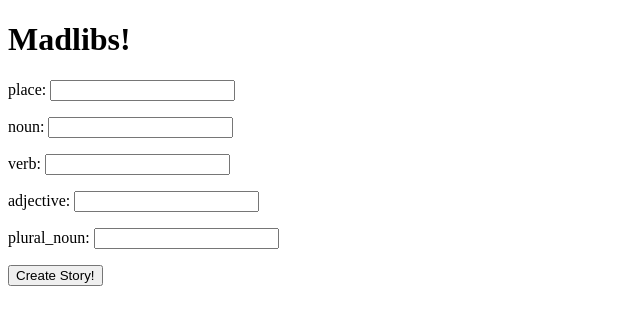
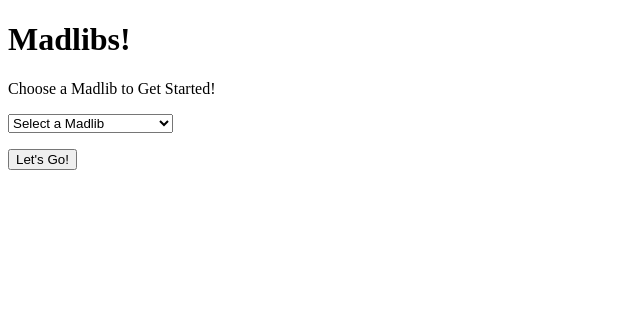
Before and after one commit to 15ogburnw/Unit_19.2_Flask_Jinja, a Flask app: page / in a window 1280 px wide. Shown: the top 325 px of the page, without its empty margins (0-640 px from the left). Run offline with Flask 2, Linux system fonts and the light colour scheme.

Commit message:
added template inheritance and option to select a madlib story

```diff
--- a/app.py
+++ b/app.py
@@ -1,19 +1,60 @@
-from flask import Flask, request, render_template
+from flask import Flask, request, render_template, flash, redirect
 from flask_debugtoolbar import DebugToolbarExtension
 from stories import Story
 
 app = Flask(__name__)
+app.config['SECRET_KEY'] = "oh-so-secret"
 
-story = Story(
-    ["place", "noun", "verb", "adjective", "plural_noun"],
-    """Once upon a time in a long-ago {place}, there lived a
-       large {adjective} {noun}. It loved to {verb} {plural_noun}."""
-)
+story = ''
+
+stories = {
+    'dragons': {
+        'name': 'Dragons',
+        'prompts': ['Color', 'Superlative', 'Adjective', 'Body Part (plural)', 'Body Part', 'Noun', 'Animal (plural)', 'Adjective2', 'Adjective3', 'Adjective4'],
+        'text': """The {Color} Dragon is the {Superlative} Dragon of all.
+                It has {Adjective} {body part (Plural)}, and a {Body Part} shaped like a {Noun}.
+                It loves to eat {Animal (plural)}, although it will feast on nearly anything.
+                It is {Adjective2} and {Adjective3}. You must be {Adjective4} around it,
+                or you may end up as it`s meal!"""
+    },
+    'wash-face': {
+        'name': 'How to Wash Your Face',
+        'prompts': ['Adverb', 'Noun', 'Liquid', 'Verb', 'Number', 'Noun (plural)', 'Verb2', 'Adjective', 'Noun2', 'Noun (plural)2', 'Illness', 'Occupation', 'Body Part (plural)', 'Body Part'],
+        'text': """In order to wash your face {Adverb}, you must wet your {Noun} in warm {Liquid}.
+        Then, {Verb} it across your face {Number} times. This will wash off any remaining {Noun (plural)}.
+        When you are done you should {Verb2} the cloth in {Adjective} water to clean it.
+        You should also wash your face with a {Noun2} to keep it smooth and shiny.
+        This will keep also keep away {Noun (plural)2}. Don`t worry. It is normal to experience {Illness} the first time you try this.
+        Consult your {Occupation} if you break out in {Body Part (plural)}. This works well on your {Body Part} too!""",
+
+    },
+    'pizza-parlor': {
+        'name': 'Pizza Parlor',
+        'prompts': ['Male Name', 'Adjective', 'Noun', 'Adjective2', 'Food (plural)', 'Noun (plural)', 'Verb ending in "-ed"', 'Liquid', 'Noun2'],
+        'text': """Come on over to {Male Name}`s Pizza Parlor where you can enjoy your favorite {Adjective}-dish pizzas.
+        You can try our famous {Noun}-Lover's pizza, or select from our list of {Adjective2} toppings, including sauteed {Food (plural)}, {Noun (plural)}, and many more.
+        Our crusts are hand-{Verb ending in "-ed"} and basted in {Liquid} to make them seem more {Noun2}-made.""",
+    },
+}
 
 
 @app.route('/')
+def homepage():
+    return render_template('homepage.html')
+
+
+@app.route('/form')
 def madlib_form():
-    return render_template('homepage.html', prompts=story.prompts)
+    madlib = request.args.get('madlib')
+
+    if madlib:
+        global story
+        story = Story(stories[madlib]['prompts'], stories[madlib]['text'])
+        return render_template('madlib_form.html', prompts=story.prompts)
+
+    else:
+        flash("Please choose a Madlib!")
+        return redirect('/')
 
 
 @app.route('/story')
--- /dev/null
+++ b/templates/base.html
@@ -0,0 +1,15 @@
+<!DOCTYPE html>
+<html lang="en">
+<head>
+    <meta charset="UTF-8">
+    <meta http-equiv="X-UA-Compatible" content="IE=edge">
+    <meta name="viewport" content="width=device-width, initial-scale=1.0">
+    <title>{% block title %}{% endblock %}</title>
+</head>
+<body>
+    {% for message in get_flashed_messages() %}
+    <p>{{message}}</p>
+    {% endfor %}
+    {% block content %}{% endblock %}
+</body>
+</html>
--- a/templates/homepage.html
+++ b/templates/homepage.html
@@ -1,22 +1,33 @@
-<!DOCTYPE html>
-<html lang="en">
-<head>
-    <meta charset="UTF-8">
-    <meta http-equiv="X-UA-Compatible" content="IE=edge">
-    <meta name="viewport" content="width=device-width, initial-scale=1.0">
-    <title>Madlibs!</title>
-</head>
-<body>
-    <h1>Madlibs!</h1>
-    <form action="/story">
-    {% for word in prompts%}
-        <p>
-            <label for="{{word}}">{{word}}:</label>
-            <input type="text" id="{{word}}" name="{{word}}">
-        </p>
-    {%endfor%}
-    <button type="submit">Create Story!</button>
-    </form>
+{% extends 'base.html' %}
 
-</body>
-</html>
+{% block title %}Madlibs!{% endblock %}
+
+{% block content %}
+
+<h1>Madlibs!</h1>
+
+<form action="/form">
+
+
+    <p>
+        <label for="madlib">Choose a Madlib to Get Started!</label>
+    </p>
+
+
+    <select name="madlib" id="madlib">
+
+        <option value="">Select a Madlib</option>
+        <option value="pizza-parlor">Pizza Parlor</option>
+        <option value="dragons">Dragons</option>
+        <option value="wash-face">How to Wash Your Face</option>
+
+    </select>
+
+    <p>
+        <button type="submit">Let's Go!</button>
+    </p>
+
+
+</form>
+
+{% endblock %}
```
Also changed, not shown: templates/madlib_form.html (added, +21 -0 lines), templates/story.html (+11 -11 lines).
